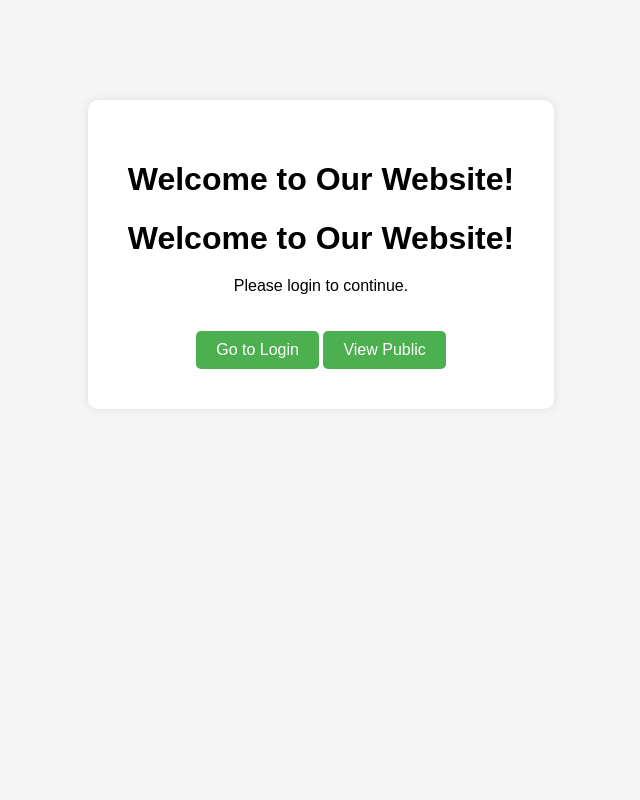
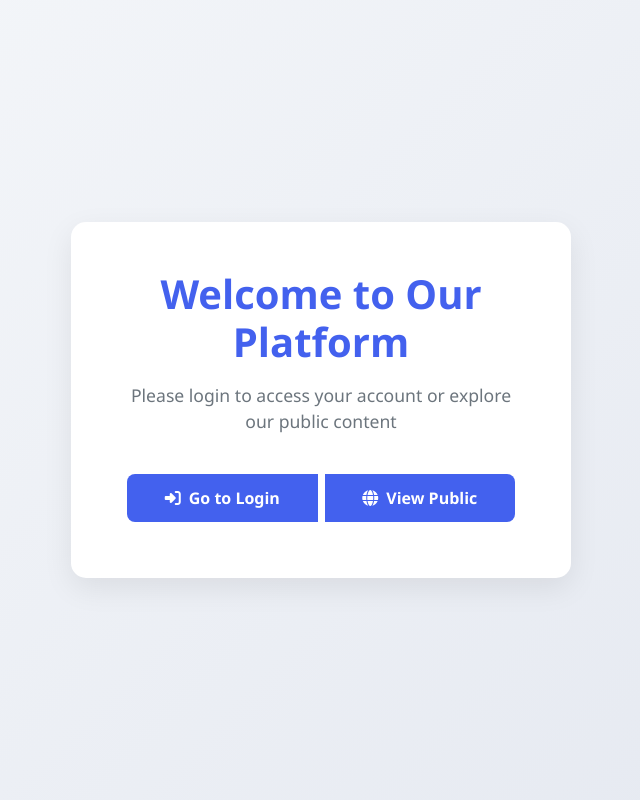
Before and after one commit to bagas017/dashboard-statistik, a PHP site: page / in a window 1280 px wide. Shown: the whole page, without its empty margins (319-959 px from the left). Run offline with PHP 8.4, Linux system fonts and the light colour scheme.

Commit message:
index styling

```diff
--- a/index.php
+++ b/index.php
@@ -1,49 +1,113 @@
-<!-- index.php -->
 <!DOCTYPE html>
 <html lang="en">
 <head>
     <meta charset="UTF-8">
+    <meta name="viewport" content="width=device-width, initial-scale=1.0">
     <title>Welcome</title>
+    <link href="https://cdn.jsdelivr.net/npm/bootstrap@5.3.0/dist/css/bootstrap.min.css" rel="stylesheet">
+    <link rel="stylesheet" href="https://cdnjs.cloudflare.com/ajax/libs/font-awesome/6.4.0/css/all.min.css">
     <style>
+        :root {
+            --primary-color: #4361ee;
+            --secondary-color: #3a0ca3;
+            --light-color: #f8f9fa;
+            --dark-color: #212529;
+            --gray-color: #6c757d;
+        }
+
         body {
-            font-family: Arial, sans-serif;
+            background: linear-gradient(135deg, #f5f7fa 0%, #e4e8f0 100%);
+            font-family: 'Segoe UI', Tahoma, Geneva, Verdana, sans-serif;
+            height: 100vh;
+            display: flex;
+            justify-content: center;
+            align-items: center;
+            margin: 0;
+        }
+
+        .welcome-container {
+            width: 100%;
+            max-width: 500px;
+            padding: 3rem;
+            background: white;
+            border-radius: 15px;
+            box-shadow: 0 10px 30px rgba(0, 0, 0, 0.08);
             text-align: center;
-            margin-top: 100px;
-            background-color: #f5f5f5;
+            transition: transform 0.3s ease;
         }
-        .container {
-            background-color: white;
-            display: inline-block;
-            padding: 40px;
-            border-radius: 10px;
-            box-shadow: 0 0 10px rgba(0,0,0,0.1);
+
+        .welcome-container:hover {
+            transform: translateY(-5px);
         }
-        h1 {
-            margin-bottom: 20px;
+
+        .welcome-header h1 {
+            color: var(--primary-color);
+            font-weight: 700;
+            margin-bottom: 1rem;
         }
-        .btn {
-            display: inline-block;
-            padding: 10px 20px;
-            font-size: 16px;
-            background-color: #4CAF50;
-            color: white;
-            text-decoration: none;
-            border-radius: 5px;
-            margin-top: 20px;
+
+        .welcome-header p {
+            color: var(--gray-color);
+            font-size: 1.1rem;
+            margin-bottom: 2rem;
         }
-        .btn:hover {
-            background-color: #45a049;
+
+        .btn-welcome {
+            background-color: var(--primary-color);
+            border: none;
+            height: 48px;
+            border-radius: 8px;
+            font-weight: 600;
+            padding: 0 2rem;
+            margin: 0.5rem;
+            transition: all 0.3s;
+            display: inline-flex;
+            align-items: center;
+            justify-content: center;
+        }
+
+        .btn-welcome:hover {
+            background-color: var(--secondary-color);
+            transform: translateY(-2px);
+            box-shadow: 0 4px 12px rgba(67, 97, 238, 0.2);
+        }
+
+        .btn-welcome i {
+            margin-right: 8px;
+        }
+
+        .btn-group {
+            display: flex;
+            flex-direction: column;
+            align-items: center;
+            margin-top: 2rem;
+        }
+
+        @media (min-width: 576px) {
+            .btn-group {
+                flex-direction: row;
+                justify-content: center;
+            }
         }
     </style>
 </head>
 <body>
-    <div class="container">
-        <!-- tes -->
-        <h1>Welcome to Our Website!</h1>
-         <h1>Welcome to Our Website!</h1>
-        <p>Please login to continue.</p>
-        <a href="/login.php" class="btn">Go to Login</a>
-        <a href="/views/public/beranda.php" class="btn">View Public</a>
+    <div class="welcome-container">
+        <div class="welcome-header">
+            <h1>Welcome to Our Platform</h1>
+            <p>Please login to access your account or explore our public content</p>
+        </div>
+
+        <div class="btn-group">
+            <a href="/login.php" class="btn btn-primary btn-welcome">
+                <i class="fas fa-sign-in-alt"></i> Go to Login
+            </a>
+            <a href="/views/public/beranda.php" class="btn btn-primary btn-welcome">
+                <i class="fas fa-globe"></i> View Public
+            </a>
+        </div>
     </div>
+
+    <script src="https://cdn.jsdelivr.net/npm/bootstrap@5.3.0/dist/js/bootstrap.bundle.min.js"></script>
 </body>
 </html>
```
